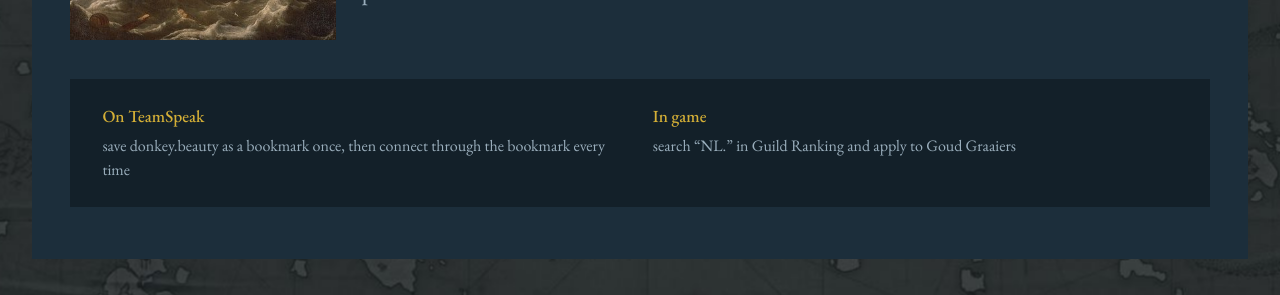
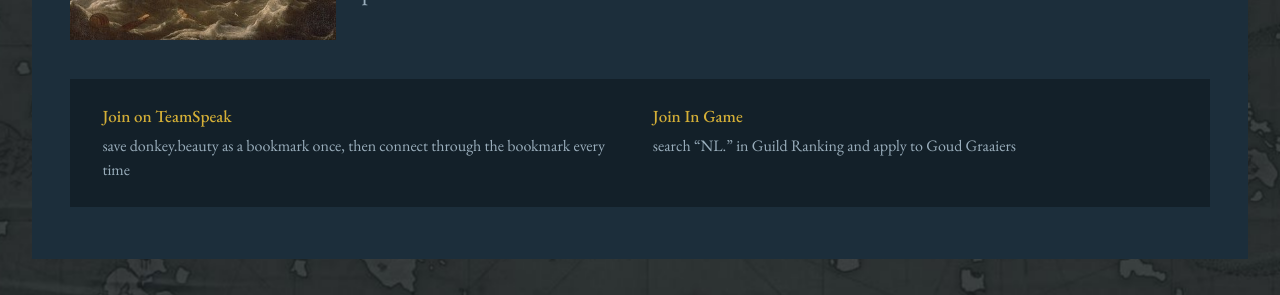
Before and after one commit to FuelClock/GoudGraaiers, a Jekyll site: the page built from index.md, in a window 1280 px wide and 900 px high, scrolled down 1751 px. Shown: the part 155-450 px from the top of the window. Built offline with Jekyll 4.4.1, drawn with Linux system fonts in a browser that asks for light colours.

Commit message:
Doctrine facts: labels now 'Join on TeamSpeak' and 'Join In Game'

```diff
--- a/_includes/home-doctrine.html
+++ b/_includes/home-doctrine.html
@@ -8,10 +8,10 @@
   </div>
   <dl class="doctrine-facts">
     <div class="doctrine-fact">
-      <dt>On TeamSpeak</dt><dd>save donkey.beauty as a bookmark once, then connect through the bookmark every time</dd>
+      <dt>Join on TeamSpeak</dt><dd>save donkey.beauty as a bookmark once, then connect through the bookmark every time</dd>
     </div>
     <div class="doctrine-fact">
-      <dt>In game</dt><dd>search &ldquo;NL.&rdquo; in Guild Ranking and apply to Goud Graaiers</dd>
+      <dt>Join In Game</dt><dd>search &ldquo;NL.&rdquo; in Guild Ranking and apply to Goud Graaiers</dd>
     </div>
   </dl>
 </section>
```
